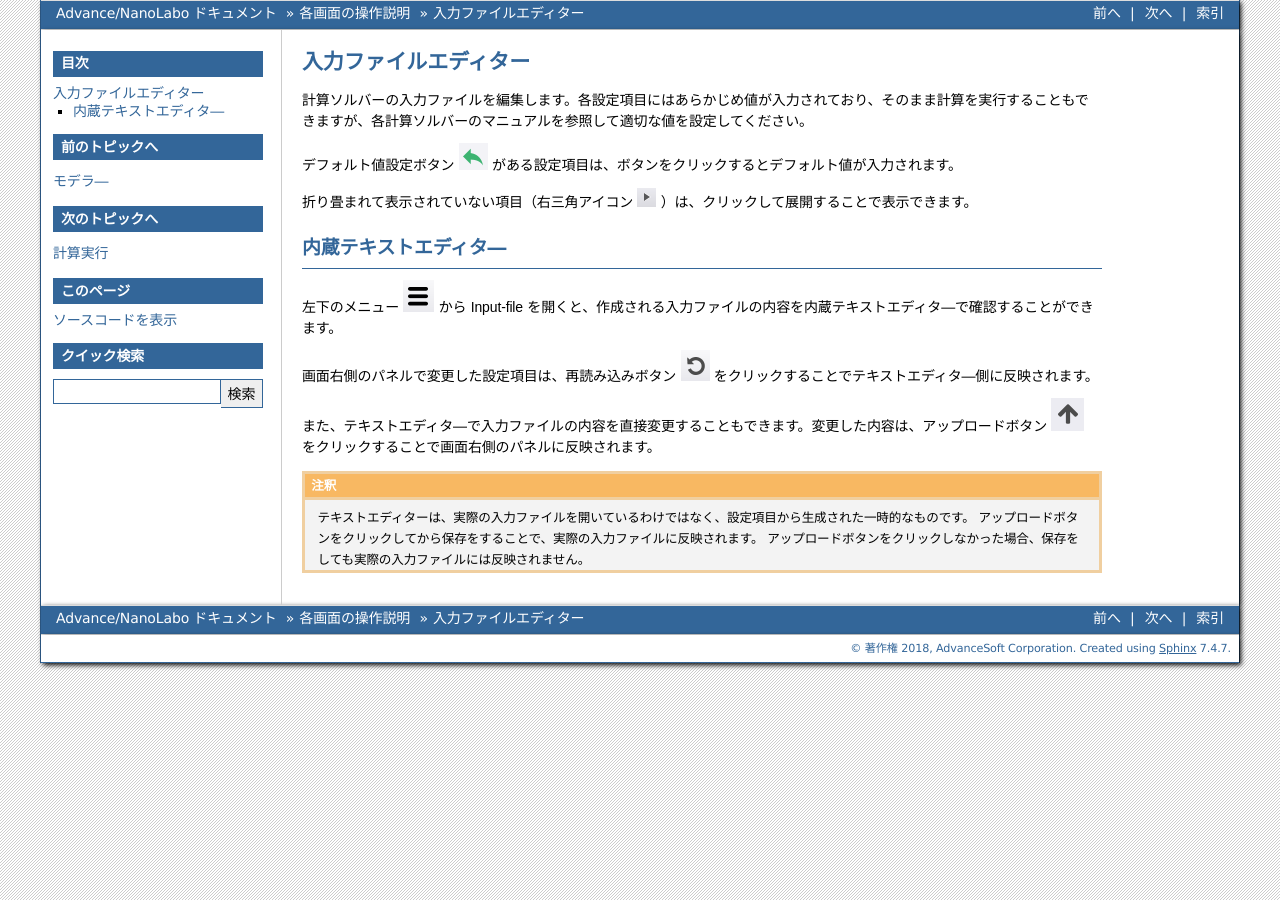
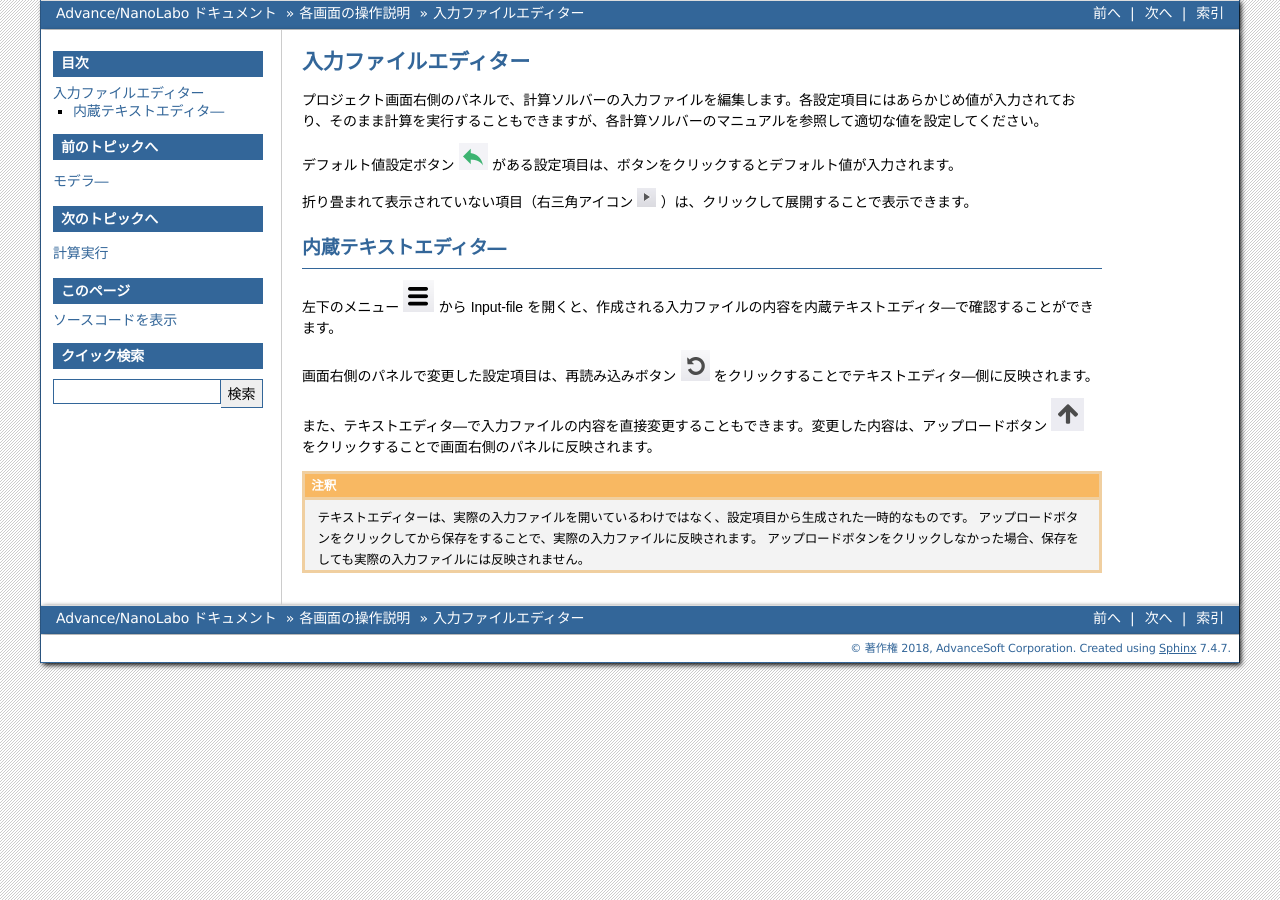
Before and after one commit to advancesoftcorp/nanolabo-doc, a Sphinx documentation site: the page built from docs/source/usage/inputeditor.rst, in a window 1280 px wide. Built offline with Sphinx 7.4.7, drawn with Linux system fonts in a browser that asks for light colours; formulas are drawn with MathJax 3.

Commit message:
add labels

```diff
--- a/docs/source/usage/calculation.rst
+++ b/docs/source/usage/calculation.rst
@@ -33,6 +33,8 @@
 
 実行中・実行待機中の計算ジョブを中止するには、プロジェクト画面を開き、画面右側のパネルの :guilabel:`Stop Calculation` をクリックしてください。（プロジェクト画面で入力ファイルエディターが表示されている場合は、まず左下のメニュー |projectmenuicon| から :guilabel:`Result` をクリックしてください。）
 
+.. _error:
+
 計算がうまくいかない場合
 ==============================
 
--- a/docs/source/usage/inputeditor.rst
+++ b/docs/source/usage/inputeditor.rst
@@ -1,8 +1,10 @@
+.. _inputeditor:
+
 ==============================
 入力ファイルエディター
 ==============================
 
-計算ソルバーの入力ファイルを編集します。各設定項目にはあらかじめ値が入力されており、そのまま計算を実行することもできますが、各計算ソルバーのマニュアルを参照して適切な値を設定してください。
+プロジェクト画面右側のパネルで、計算ソルバーの入力ファイルを編集します。各設定項目にはあらかじめ値が入力されており、そのまま計算を実行することもできますが、各計算ソルバーのマニュアルを参照して適切な値を設定してください。
 
 デフォルト値設定ボタン |default| がある設定項目は、ボタンをクリックするとデフォルト値が入力されます。
 
```
Also changed, not shown: other parts of docs/source/usage/inputeditor.rst (+2 -0 lines), docs/source/demo.rst (+8 -0 lines).
